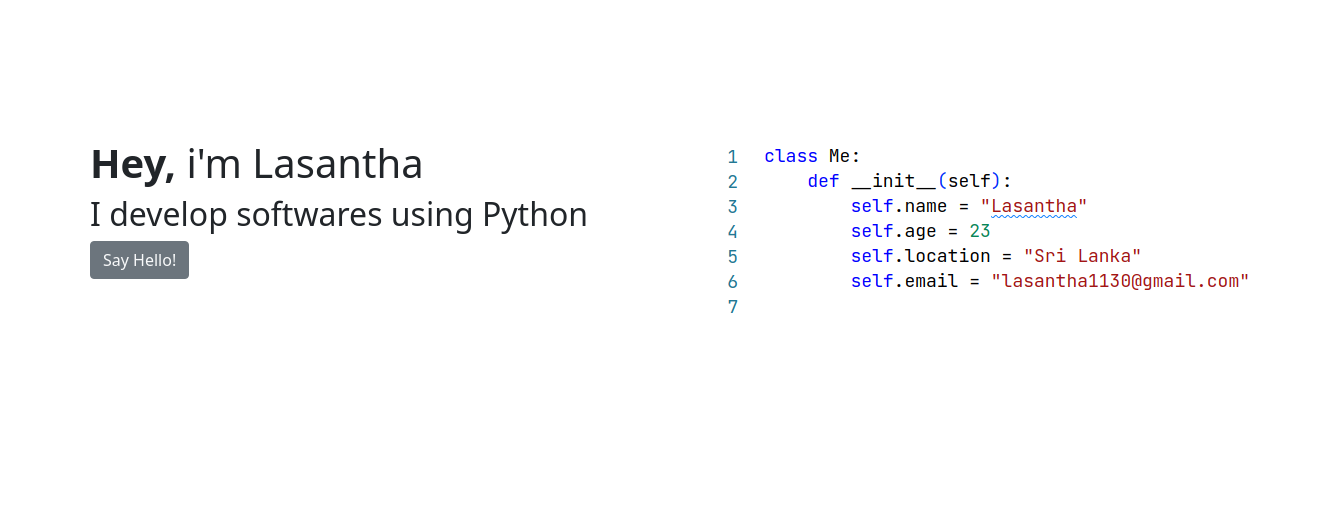
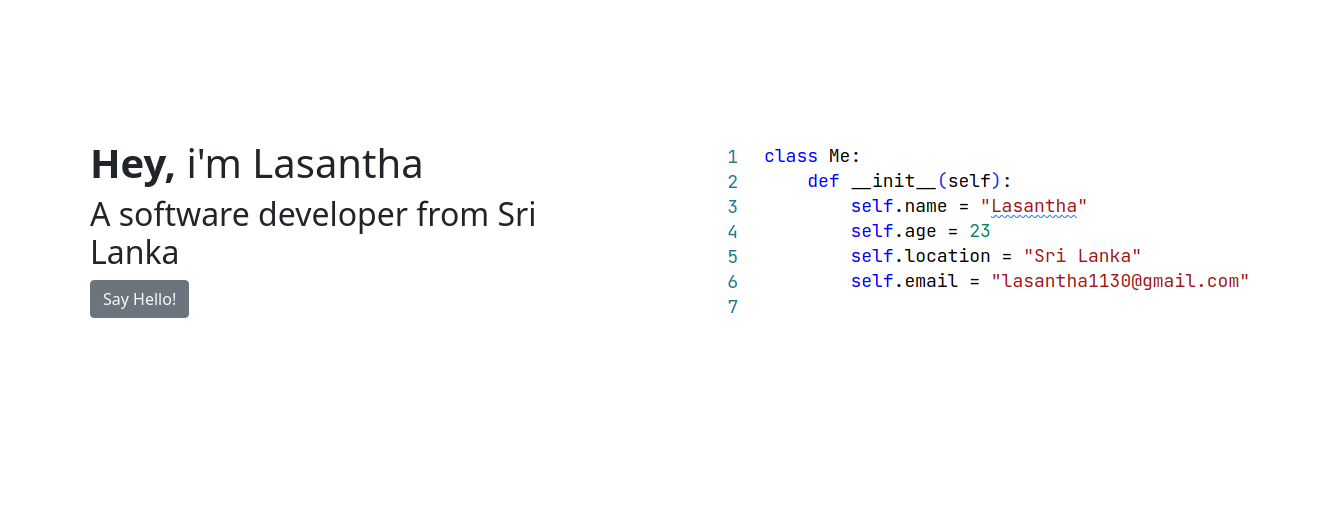
Before and after one commit to lasanthamudalige/personal-portfolio, a Flask app: page / in a window 1320 px wide; the page is wider, and only the part inside the window is pictured. Shown: the part 157-669 px from the top of that part. Run offline with Flask 2, Linux system fonts and the light colour scheme.

```diff
--- a/templates/index.html
+++ b/templates/index.html
@@ -12,7 +12,7 @@
                 <section class="col-6">
                     <section class="intro">
                         <h1><b>Hey,</b> i'm Lasantha</h1>
-                        <h2>I develop softwares using Python</h2>
+                        <h2>A software developer from Sri Lanka</h2>
                         <button class="btn btn-secondary"><a class="text-light text-decoration-none" href="mailto:lasantha1130@gmail.com">Say Hello!</a></button>
                     </section>
                 </section>
```
Also changed, not shown: static/images/python-code.jpg (added).
